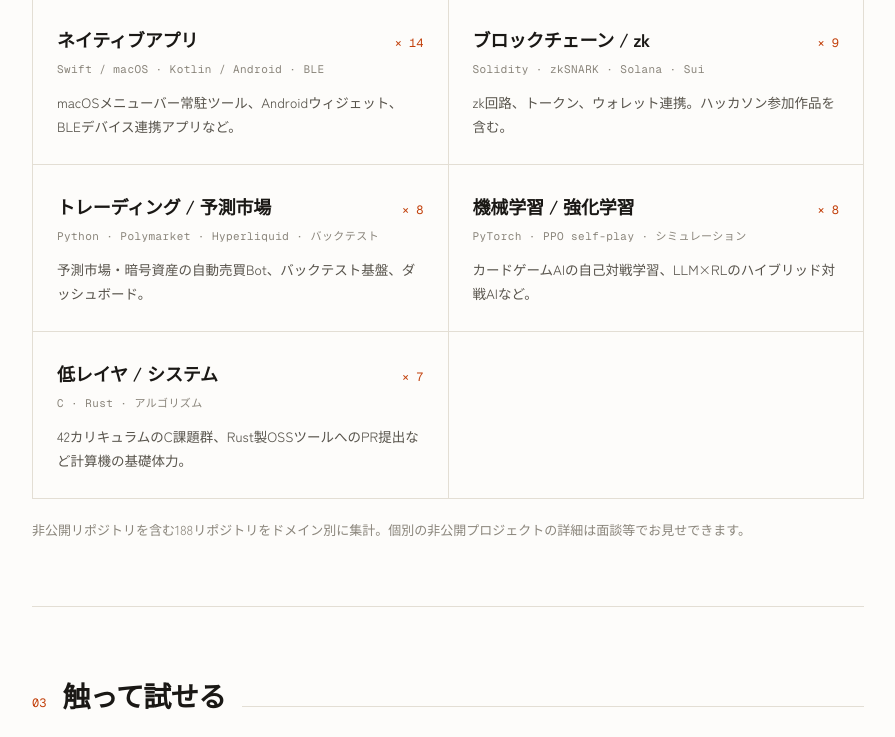
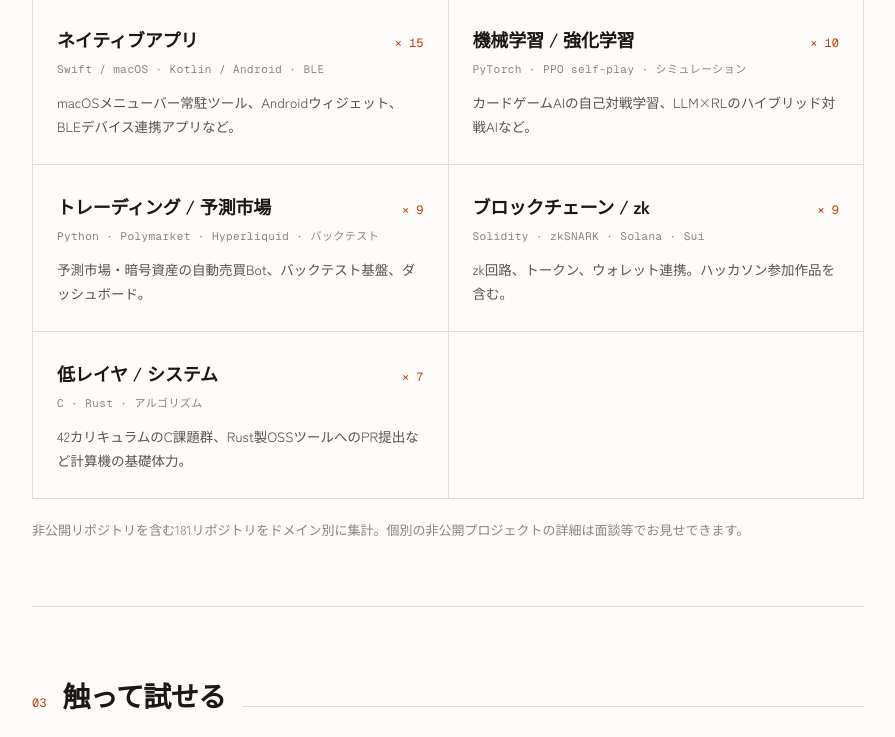
Before and after one commit to konaito/konaito.github.io, a plain HTML site: page index.html in a window 1280 px wide. Shown: the part 2063-2800 px from the top of the page, without its empty margins (192-1087 px from the left). Drawn offline with nearby package versions, Linux system fonts and the light colour scheme; a web font is replaced by a local one.

Commit message:
Update featured GitHub Pages projects

```diff
--- a/data.json
+++ b/data.json
@@ -1,31 +1,31 @@
 {
-  "generatedAt": "2026-08-26",
+  "generatedAt": "2026-09-12",
   "totals": {
-    "repos": 188,
-    "private": 128,
-    "public": 60,
+    "repos": 181,
+    "private": 125,
+    "public": 56,
     "since": "2021"
   },
   "languagesByRepos": [
     {
       "name": "TypeScript",
-      "repos": 97
+      "repos": 88
     },
     {
       "name": "Python",
-      "repos": 26
+      "repos": 27
     },
     {
       "name": "JavaScript",
+      "repos": 14
+    },
+    {
+      "name": "HTML",
       "repos": 9
     },
     {
-      "name": "HTML",
-      "repos": 8
-    },
-    {
       "name": "Swift",
-      "repos": 6
+      "repos": 7
     },
     {
       "name": "C",
@@ -43,23 +43,23 @@
   "languagesByBytes": [
     {
       "name": "TypeScript",
-      "bytes": 11458978
+      "bytes": 11492998
     },
     {
       "name": "Python",
-      "bytes": 5726676
+      "bytes": 5915792
     },
     {
       "name": "JavaScript",
-      "bytes": 2738523
+      "bytes": 3060349
     },
     {
       "name": "HTML",
-      "bytes": 2402245
+      "bytes": 2500657
     },
     {
       "name": "CSS",
-      "bytes": 1535325
+      "bytes": 1689205
     },
     {
       "name": "PHP",
@@ -67,19 +67,19 @@
     },
     {
       "name": "Kotlin",
-      "bytes": 622038
+      "bytes": 673153
+    },
+    {
+      "name": "Swift",
+      "bytes": 666629
     },
     {
       "name": "C",
       "bytes": 566339
     },
     {
-      "name": "Swift",
-      "bytes": 543861
-    },
-    {
       "name": "Rust",
-      "bytes": 539983
+      "bytes": 546609
     }
   ],
   "contributions": [
@@ -100,44 +100,44 @@
     },
     {
       "year": 2024,
-      "total": 806,
+      "total": 800,
       "partial": false
     },
     {
       "year": 2025,
-      "total": 4332,
+      "total": 4280,
       "partial": false
     },
     {
       "year": 2026,
-      "total": 9381,
+      "total": 9820,
       "partial": true
     }
   ],
   "categories": [
     {
       "id": "ai-agents",
-      "count": 41
+      "count": 39
     },
     {
       "id": "web-saas",
-      "count": 56
+      "count": 58
     },
     {
       "id": "native-apps",
-      "count": 14
+      "count": 15
     },
     {
       "id": "trading",
-      "count": 8
+      "count": 9
     },
     {
       "id": "devtools",
-      "count": 21
+      "count": 18
     },
     {
       "id": "ml",
-      "count": 8
+      "count": 10
     },
     {
       "id": "systems",
@@ -149,16 +149,17 @@
     },
     {
       "id": "experiments",
-      "count": 24
+      "count": 16
     }
   ],
   "featured": [
     {
-      "name": "ito",
-      "description": "4つのAI(Gemini/Grok/ChatGPT/Claude)が会話しながらカードゲーム『ito』を遊ぶマルチエージェント・ロールプレイの例",
-      "language": "TypeScript",
-      "stars": 0,
-      "url": "https://github.com/konaito/ito"
+      "name": "ai-karaoke",
+      "description": "A local-first karaoke PWA for 愛を伝えるだとか",
+      "language": "JavaScript",
+      "stars": 1,
+      "url": "https://github.com/konaito/ai-karaoke",
+      "pagesUrl": "https://konaito.github.io/ai-karaoke/"
     },
     {
       "name": "terminal-browser",
@@ -177,19 +178,26 @@
       "pagesUrl": "https://konaito.github.io/opttab/"
     },
     {
-      "name": "manga-agent",
-      "description": "Open-source manga editor agent and spec-driven AI production harness (mangagen)",
-      "language": "Python",
-      "stars": 0,
-      "url": "https://github.com/konaito/manga-agent"
-    },
-    {
       "name": "nimmt",
       "description": "6 Nimmt! (ニムト) AI trained with PPO self-play — beats MC-rollout search by 2.4 bulls/deal with a single 931KB MLP. Browser UI included.",
       "language": "Python",
       "stars": 0,
       "url": "https://github.com/konaito/nimmt",
       "pagesUrl": "https://konaito.github.io/nimmt/"
+    },
+    {
+      "name": "ito",
+      "description": "4つのAI(Gemini/Grok/ChatGPT/Claude)が会話しながらカードゲーム『ito』を遊ぶマルチエージェント・ロールプレイの例",
+      "language": "TypeScript",
+      "stars": 0,
+      "url": "https://github.com/konaito/ito"
+    },
+    {
+      "name": "manga-agent",
+      "description": "Open-source manga editor agent and spec-driven AI production harness (mangagen)",
+      "language": "Python",
+      "stars": 0,
+      "url": "https://github.com/konaito/manga-agent"
     },
     {
       "name": "ClaudeAsOpenAI",
--- a/index.html
+++ b/index.html
@@ -4,19 +4,19 @@
     <meta charset="UTF-8">
     <meta name="viewport" content="width=device-width, initial-scale=1.0">
     <title>konaito — Engineering Portfolio</title>
-    <meta name="description" content="konaito（内藤剛汰）のエンジニアリングポートフォリオ。AIエージェント、Webサービス、ネイティブアプリ。5年で188リポジトリ。AI agents, web services, native apps — 188 repositories in 5 years.">
+    <meta name="description" content="konaito（内藤剛汰）のエンジニアリングポートフォリオ。AIエージェント、Webサービス、ネイティブアプリ。5年で180リポジトリ。AI agents, web services, native apps — 180 repositories in 5 years.">
     <link rel="canonical" href="https://konaito.github.io/">
     <meta property="og:type" content="website">
     <meta property="og:url" content="https://konaito.github.io/">
     <meta property="og:site_name" content="konaito.github.io">
     <meta property="og:title" content="konaito — Engineering Portfolio">
-    <meta property="og:description" content="Build first, then think. AIエージェント、Webサービス、ネイティブアプリ。5年で188リポジトリ。">
+    <meta property="og:description" content="Build first, then think. AIエージェント、Webサービス、ネイティブアプリ。5年で180リポジトリ。">
     <meta property="og:image" content="https://konaito.github.io/assets/og.png">
     <meta property="og:image:width" content="1200">
     <meta property="og:image:height" content="630">
     <meta name="twitter:card" content="summary_large_image">
     <meta name="twitter:title" content="konaito — Engineering Portfolio">
-    <meta name="twitter:description" content="Build first, then think. AIエージェント、Webサービス、ネイティブアプリ。5年で188リポジトリ。">
+    <meta name="twitter:description" content="Build first, then think. AIエージェント、Webサービス、ネイティブアプリ。5年で180リポジトリ。">
     <meta name="twitter:image" content="https://konaito.github.io/assets/og.png">
     <script type="application/ld+json">
     {
@@ -344,15 +344,15 @@
         ja: {
             kicker: "Engineering Portfolio",
             hero_title: 'Build first, <em>then think.</em>',
-            lede: "konaito（内藤剛汰）。AIエージェント、Webサービス、ネイティブアプリ。思いついたものは全部作る。5年で188リポジトリ、うち128は非公開。",
+            lede: "konaito（内藤剛汰）。AIエージェント、Webサービス、ネイティブアプリ。思いついたものは全部作る。{repos}リポジトリ、うち{private}は非公開。",
             s1_title: "数字で見る",
             s1_note: "GitHub上の全リポジトリ（fork除く）の実測値。非公開リポジトリを含む。",
             contrib_title: "年間コントリビューション",
-            contrib_note: "※ 2026年は1月〜8月時点の値。AIエージェントを使い倒す開発スタイルに移行してから、出荷速度が桁で変わった。",
+            contrib_note: "※ {year}年は1月〜{month}月時点の値。AIエージェントを使い倒す開発スタイルに移行してから、出荷速度が桁で変わった。",
             lang_title: "言語別リポジトリ数",
             lang_note: "各リポジトリの主要言語で集計。ほかに Rust / Go / Ruby / Dart / Astro / Solidity など。",
             s2_title: "何を作ってきたか",
-            s2_note: "非公開リポジトリを含む188リポジトリをドメイン別に集計。個別の非公開プロジェクトの詳細は面談等でお見せできます。",
+            s2_note: "非公開リポジトリを含む{repos}リポジトリをドメイン別に集計。個別の非公開プロジェクトの詳細は面談等でお見せできます。",
             live_title: "触って試せる",
             live_go: "開く",
             s3_title: "公開プロジェクト",
@@ -373,15 +373,15 @@
         en: {
             kicker: "Engineering Portfolio",
             hero_title: 'Build first, <em>then think.</em>',
-            lede: "konaito (Kota Naito). AI agents, web services, native apps — I build everything I think of. 188 repositories in 5 years, 128 of them private.",
+            lede: "konaito (Kota Naito). AI agents, web services, native apps — I build everything I think of. {repos} repositories, {private} of them private.",
             s1_title: "By the numbers",
             s1_note: "Measured across all GitHub repositories (excluding forks), private ones included.",
             contrib_title: "Yearly contributions",
-            contrib_note: "* 2026 covers January–August. Shipping speed changed by an order of magnitude after going all-in on AI-agent-driven development.",
+            contrib_note: "* {year} covers January–{monthName}. Shipping speed changed by an order of magnitude after going all-in on AI-agent-driven development.",
             lang_title: "Repositories by language",
             lang_note: "Counted by each repository's primary language. Also: Rust, Go, Ruby, Dart, Astro, Solidity, and more.",
             s2_title: "What I build",
-            s2_note: "All 188 repositories, private ones included, grouped by domain. Happy to walk through private projects in a call.",
+            s2_note: "All {repos} repositories, private ones included, grouped by domain. Happy to walk through private projects in a call.",
             live_title: "Try it live",
             live_go: "Open",
             s3_title: "Public projects",
@@ -417,10 +417,20 @@
     function render() {
         if (!DATA) return;
         const t = I18N[lang];
+        const partial = DATA.contributions.find(c => c.partial) || DATA.contributions.at(-1);
+        const generatedDate = new Date(`${DATA.generatedAt}T00:00:00Z`);
+        const variables = {
+            repos: DATA.totals.repos,
+            private: DATA.totals.private,
+            year: partial?.year || generatedDate.getUTCFullYear(),
+            month: generatedDate.getUTCMonth() + 1,
+            monthName: new Intl.DateTimeFormat('en-US', { month: 'long', timeZone: 'UTC' }).format(generatedDate),
+        };
+        const translate = value => String(value ?? '').replace(/\{(\w+)\}/g, (_, key) => variables[key] ?? `{${key}}`);
         document.getElementById('btn-ja').classList.toggle('active', lang === 'ja');
         document.getElementById('btn-en').classList.toggle('active', lang === 'en');
         document.querySelectorAll('[data-i18n]').forEach(el => {
-            el.textContent = t[el.dataset.i18n] ?? '';
+            el.textContent = translate(t[el.dataset.i18n]);
         });
         document.getElementById('hero-title').innerHTML = t.hero_title;
         document.getElementById('generated-at').textContent = DATA.generatedAt;
```
Also changed, not shown: 1 other file.
